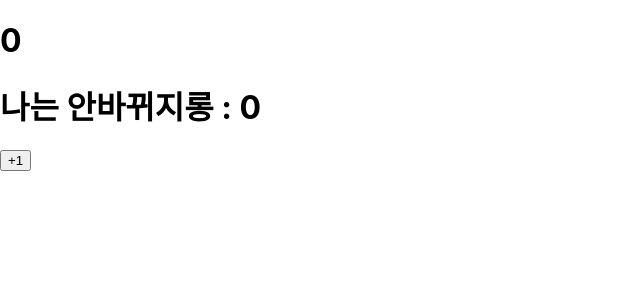
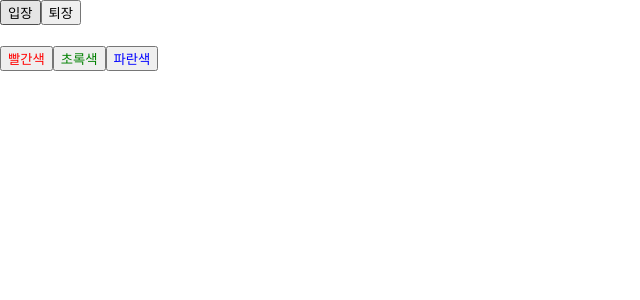
Before and after one commit to acogange/React_Study, a React (Create React App) app: page / in a window 1280 px wide. Shown: the top 300 px of the page, without its empty margins (0-640 px from the left). Built offline with nearby package versions, Linux system fonts and the light colour scheme.

Commit message:
chap 3, Say / useState

```diff
--- a/src/App.js
+++ b/src/App.js
@@ -2,12 +2,14 @@
 import './App.css';
 import Counter from './component/chap3/Counter';
 import MyComponent from './component/chap3/MyComponent';
+import Say from './component/chap3/Say';
 
 function App() {
   return (
     // string: "" integer: {} 으로 props 전달
     //<MyComponent name="변백현" favoritNum={5}>웅잉</MyComponent>
-    <Counter></Counter>
+    //<Counter></Counter>
+    <Say/>
   );
 }
 
--- /dev/null
+++ b/src/component/chap3/Say.js
@@ -0,0 +1,23 @@
+import { useState } from "react";
+const Say=()=>{
+    const [message, setMessage]=useState('');
+    const onClickHi=()=>{setMessage("안녕하세요")}
+    const onClickBye=()=>{setMessage("안녕히가세요")}
+
+    const [color, setColor]=useState('black');
+
+    return(
+        <div>
+            <button onClick={onClickHi}>입장</button>
+            <button onClick={onClickBye}>퇴장</button><br/>
+            <h1 style={{color}}>
+                {message}
+            </h1>
+            <button style={{color:'red'}} onClick={()=>setColor('red')}>빨간색</button>
+            <button style={{color:'green'}} onClick={()=>setColor('green')}>초록색</button>
+            <button style={{color:'blue'}} onClick={()=>setColor('blue')}>파란색</button>
+
+        </div>
+    )
+}
+export default Say;
```
